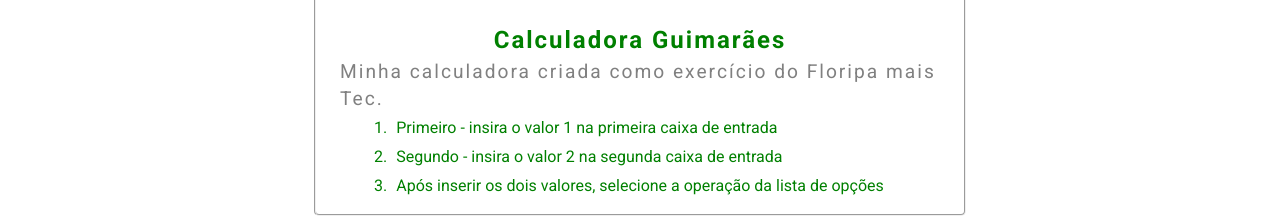
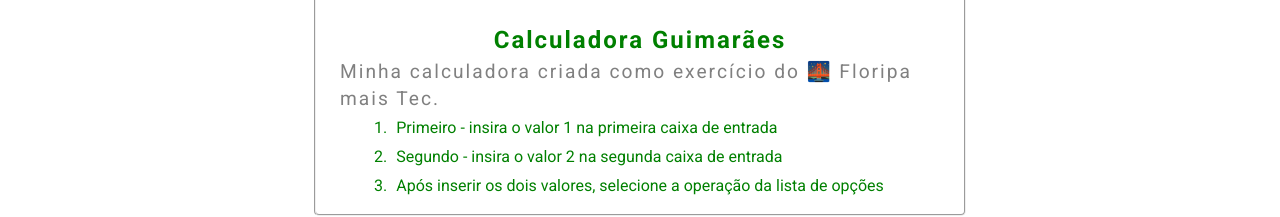
Before and after one commit to GrazielaGuimaraes/trilha2-floripamaistec-lab365, a plain HTML site: page index.html in a window 1280 px wide. Shown: the part 282-499 px from the top of the page. Drawn offline with Linux system fonts and the light colour scheme.

Commit message:
Update index.html

```diff
--- a/index.html
+++ b/index.html
@@ -30,7 +30,7 @@
 			<fieldset class="field1">
 				<legend>Instruções</legend>
 			<h1>Calculadora Guimarães</h1>
-			<p>Minha calculadora criada como exercício do Floripa mais Tec.</p>
+			<p>Minha calculadora criada como exercício do &#127753; Floripa mais Tec.</p>
 
 			<ol>
 				<li>Primeiro - insira o valor 1 na primeira caixa de entrada</li>
```
